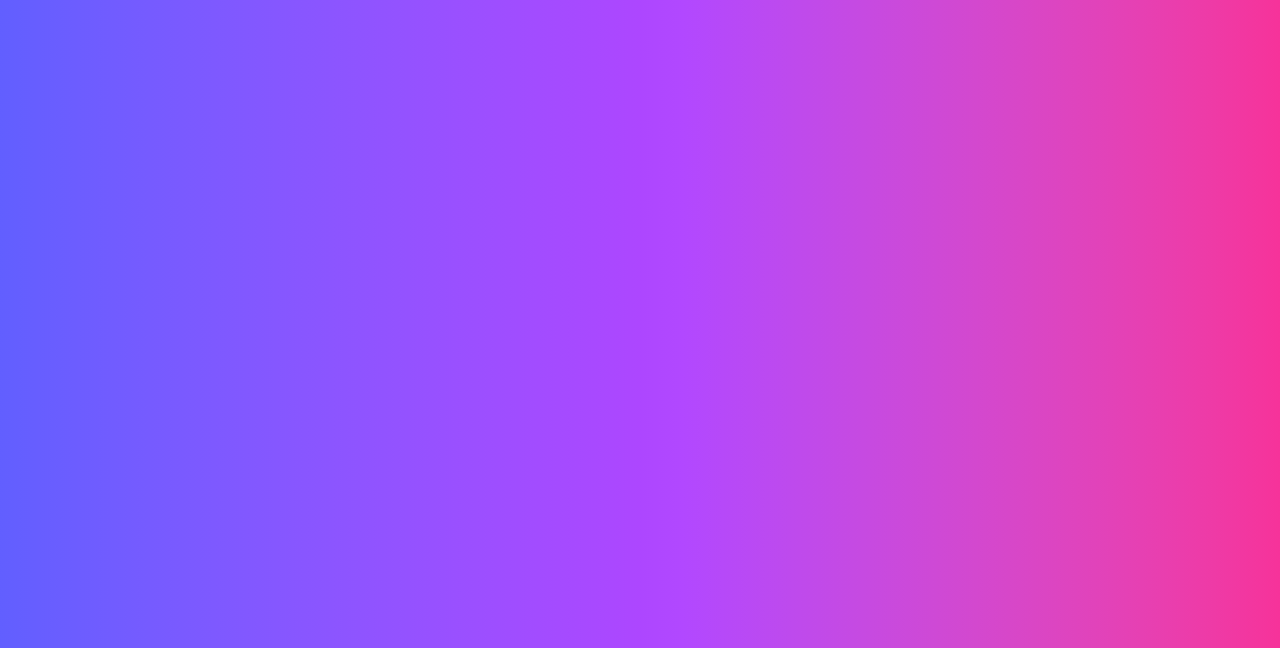
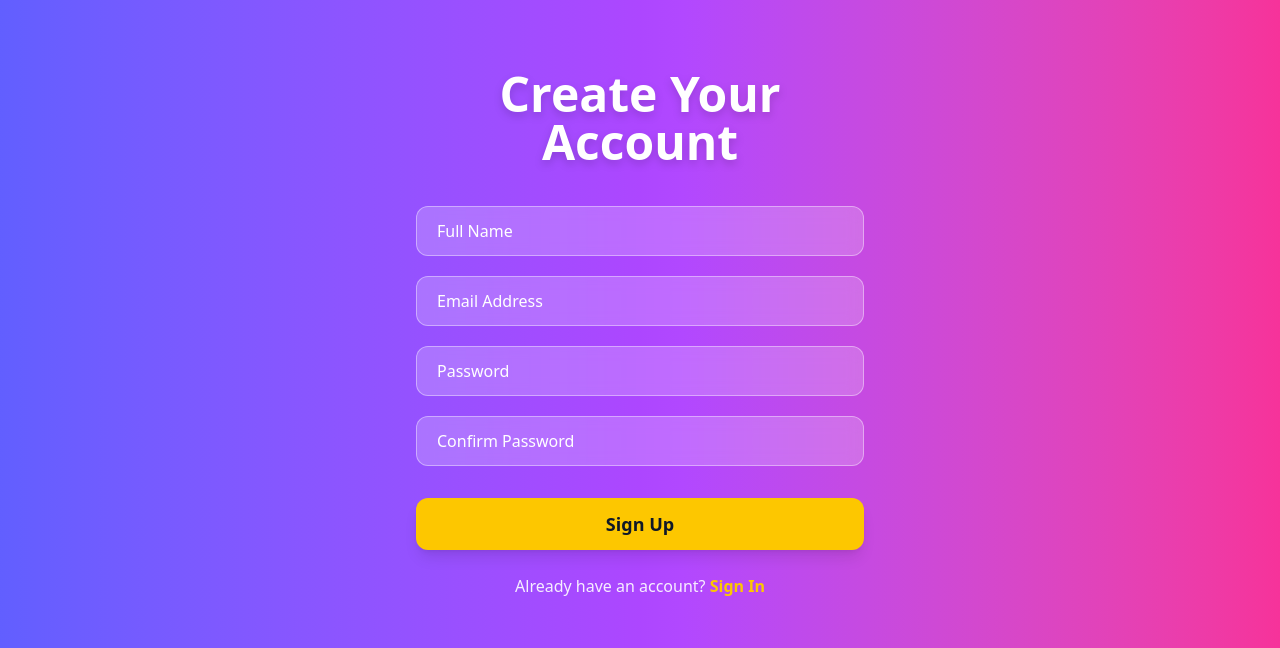
Before and after one commit to Archit314/Shoes-E-Commerce-Website, a React (Vite) app in the folder app_frontend/: page /sign-up in a window 1280 px wide. Shown: the part 139-787 px from the top of the page. Built offline with nearby package versions, Linux system fonts and the light colour scheme.

Commit message:
Frontend - Added signup and signin page

```diff
--- a/app_frontend/src/App.tsx
+++ b/app_frontend/src/App.tsx
@@ -17,7 +17,7 @@ function App() {
       <Routes>
         <Route path="/" element={<HomePage />}/>
         <Route path="/sign-up" element={<SignupPage />}/>
-        <Route path="/sing-in" element={<SigninPage />}/>
+        <Route path="/sign-in" element={<SigninPage />}/>
       </Routes>
     </div>
   )
--- /dev/null
+++ b/app_frontend/src/pages/SigninPage.tsx
@@ -0,0 +1,67 @@
+// src/pages/SigninPage.tsx
+import React, { useState } from "react";
+import { Link } from "react-router-dom";
+
+function SigninPage() {
+  const [formData, setFormData] = useState({
+    email: "",
+    password: "",
+  });
+
+  const handleChange = (e: React.ChangeEvent<HTMLInputElement>) => {
+    setFormData({ ...formData, [e.target.name]: e.target.value });
+  };
+
+  const handleSubmit = (e: React.FormEvent) => {
+    e.preventDefault();
+    console.log("Sign In Data:", formData);
+    // Add your sign-in logic here
+  };
+
+  return (
+    <div className="min-h-screen flex items-center justify-center bg-gradient-to-r from-indigo-500 via-purple-500 to-pink-500 px-6">
+      <div className="w-full max-w-md">
+        <h2 className="text-5xl font-extrabold text-white text-center mb-10 drop-shadow-lg">
+          Welcome Back
+        </h2>
+
+        <form onSubmit={handleSubmit} className="flex flex-col gap-5">
+          <input
+            type="email"
+            name="email"
+            value={formData.email}
+            onChange={handleChange}
+            placeholder="Email Address"
+            className="px-5 py-3 rounded-xl bg-white/20 border border-white/40 text-white placeholder-white focus:outline-none focus:ring-2 focus:ring-yellow-400 focus:border-yellow-400 backdrop-blur-sm"
+            required
+          />
+          <input
+            type="password"
+            name="password"
+            value={formData.password}
+            onChange={handleChange}
+            placeholder="Password"
+            className="px-5 py-3 rounded-xl bg-white/20 border border-white/40 text-white placeholder-white focus:outline-none focus:ring-2 focus:ring-yellow-400 focus:border-yellow-400 backdrop-blur-sm"
+            required
+          />
+
+          <button
+            type="submit"
+            className="mt-3 py-3 bg-yellow-400 hover:bg-yellow-500 text-gray-900 font-bold rounded-xl text-lg shadow-lg transition-all duration-300"
+          >
+            Sign In
+          </button>
+        </form>
+
+        <p className="mt-6 text-center text-white/90">
+          Don't have an account?{" "}
+          <Link to="/sign-up" className="text-yellow-400 font-semibold hover:underline">
+            Sign Up
+          </Link>
+        </p>
+      </div>
+    </div>
+  );
+}
+
+export default SigninPage;
--- /dev/null
+++ b/app_frontend/src/pages/SignupPage.tsx
@@ -0,0 +1,86 @@
+// src/pages/SignupPage.tsx
+import React, { useState } from "react";
+import { Link } from "react-router-dom";
+
+function SignupPage() {
+  const [formData, setFormData] = useState({
+    name: "",
+    email: "",
+    password: "",
+    confirmPassword: "",
+  });
+
+  const handleChange = (e: React.ChangeEvent<HTMLInputElement>) => {
+    setFormData({ ...formData, [e.target.name]: e.target.value });
+  };
+
+  const handleSubmit = (e: React.FormEvent) => {
+    e.preventDefault();
+    console.log("Form Data:", formData);
+  };
+
+  return (
+    <div className="min-h-screen flex items-center justify-center bg-gradient-to-r from-indigo-500 via-purple-500 to-pink-500 px-6">
+      <div className="w-full max-w-md">
+        <h2 className="text-5xl font-extrabold text-white text-center mb-10 drop-shadow-lg">
+          Create Your Account
+        </h2>
+
+        <form onSubmit={handleSubmit} className="flex flex-col gap-5">
+          <input
+            type="text"
+            name="name"
+            value={formData.name}
+            onChange={handleChange}
+            placeholder="Full Name"
+            className="px-5 py-3 rounded-xl bg-white/20 border border-white/40 text-white placeholder-white focus:outline-none focus:ring-2 focus:ring-yellow-400 focus:border-yellow-400 backdrop-blur-sm"
+            required
+          />
+          <input
+            type="email"
+            name="email"
+            value={formData.email}
+            onChange={handleChange}
+            placeholder="Email Address"
+            className="px-5 py-3 rounded-xl bg-white/20 border border-white/40 text-white placeholder-white focus:outline-none focus:ring-2 focus:ring-yellow-400 focus:border-yellow-400 backdrop-blur-sm"
+            required
+          />
+          <input
+            type="password"
+            name="password"
+            value={formData.password}
+            onChange={handleChange}
+            placeholder="Password"
+            className="px-5 py-3 rounded-xl bg-white/20 border border-white/40 text-white placeholder-white focus:outline-none focus:ring-2 focus:ring-yellow-400 focus:border-yellow-400 backdrop-blur-sm"
+            required
+          />
+          <input
+            type="password"
+            name="confirmPassword"
+            value={formData.confirmPassword}
+            onChange={handleChange}
+            placeholder="Confirm Password"
+            className="px-5 py-3 rounded-xl bg-white/20 border border-white/40 text-white placeholder-white focus:outline-none focus:ring-2 focus:ring-yellow-400 focus:border-yellow-400 backdrop-blur-sm"
+            required
+          />
+
+          <button
+            type="submit"
+            className="mt-3 py-3 bg-yellow-400 hover:bg-yellow-500 text-gray-900 font-bold rounded-xl text-lg shadow-lg transition-all duration-300"
+          >
+            Sign Up
+          </button>
+        </form>
+
+        <p className="mt-6 text-center text-white/90">
+          Already have an account?{" "}
+          <Link to="/sign-in" className="text-yellow-400 font-semibold hover:underline">
+            Sign In
+          </Link>
+        </p>
+      </div>
+    </div>
+  );
+}
+
+export default SignupPage;
```
